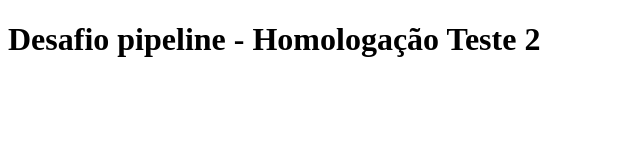
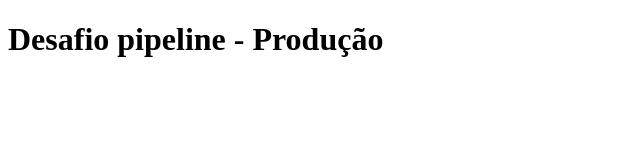
Before and after one commit to Larissa170/desafio-pipeline, a plain HTML site: page index.html in a window 1280 px wide. Shown: the whole page, without its empty margins (0-640 px from the left). Drawn offline with Linux system fonts and the light colour scheme.

Commit message:
[prod] first
Signed-off-by: Larissa170 <larissa.m.rodrigues1702@gmail.com>

```diff
--- a/index.html
+++ b/index.html
@@ -6,6 +6,6 @@
   <title>Desafio pipeline</title>
 </head>
 <body>
-  <h1>Desafio pipeline - Homologação Teste 2</h1>
+  <h1>Desafio pipeline - Produção</h1>
 </body>
 </html>
```
